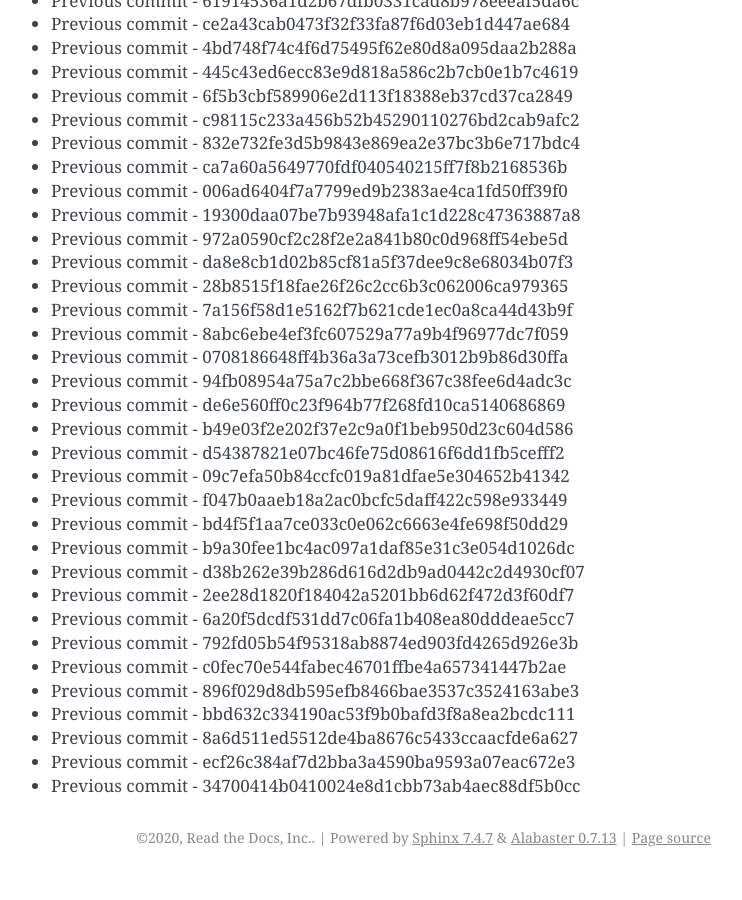
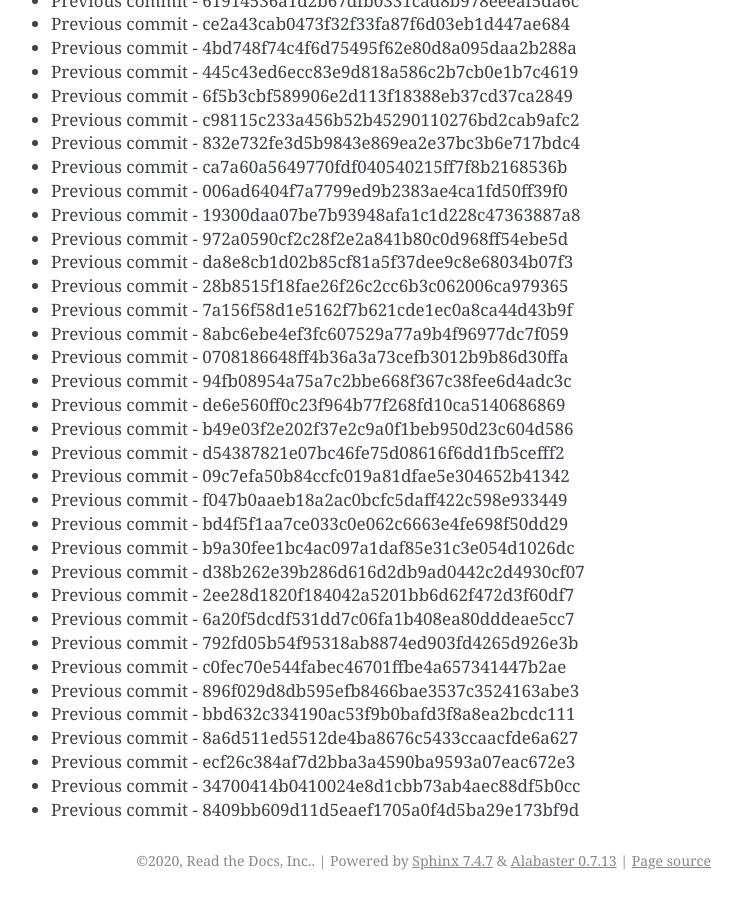
Before and after one commit to readthedocs/rtd-git-stresstest, a Sphinx documentation site: the page built from docs/updates.rst, in a window 1280 px wide and 900 px high, scrolled down 3701 px. Shown: the whole window, without its empty margins (399-1141 px from the left). Built offline with Sphinx 7.4.7, drawn with Linux system fonts in a browser that asks for light colours; before the commit the page ends 4578 px from its top, so only the background shows below that.

Commit message:
Generating commit from previous: 8409bb609d11d5eaef1705a0f4d5ba29e173bf9d

```diff
--- a/docs/updates.rst
+++ b/docs/updates.rst
@@ -187,3 +187,4 @@ It can be tested for any performance characteristics.
 * Previous commit - 8a6d511ed5512de4ba8676c5433ccaacfde6a627
 * Previous commit - ecf26c384af7d2bba3a4590ba9593a07eac672e3
 * Previous commit - 34700414b0410024e8d1cbb73ab4aec88df5b0cc
+* Previous commit - 8409bb609d11d5eaef1705a0f4d5ba29e173bf9d
```
